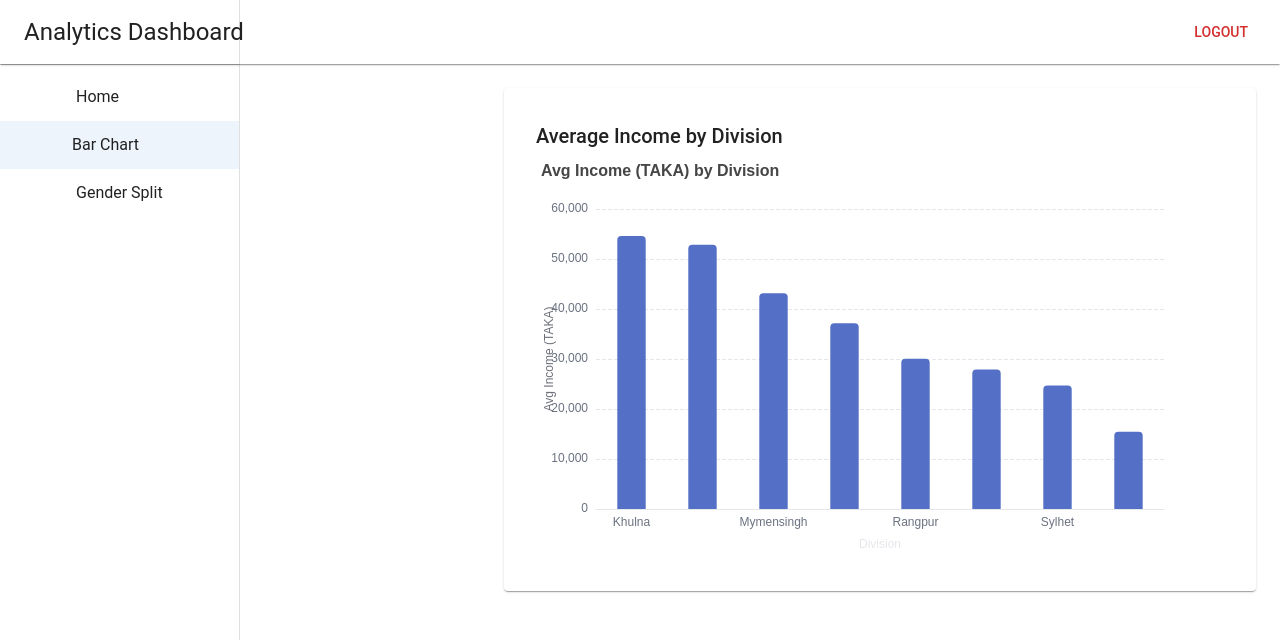
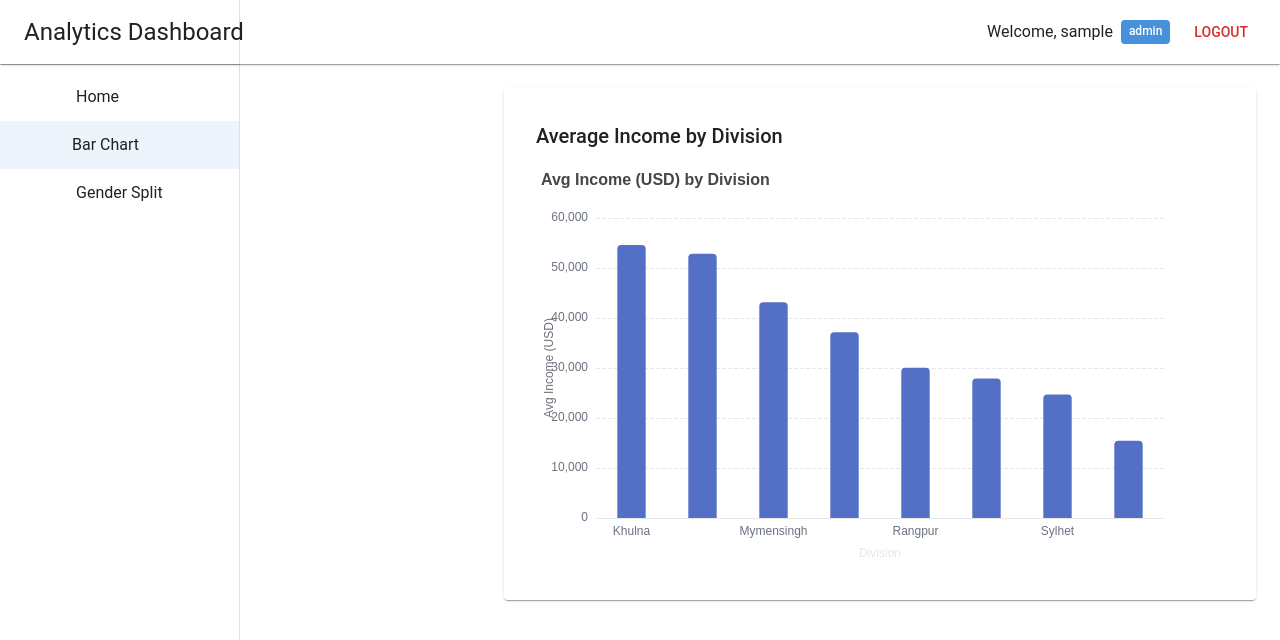
Before and after one commit to nahinAbrar/renata_task, a Next.js app in the folder frontend/: page /dashboard/bar in a window 1280 px wide. Shown: the top 640 px of the page. Built offline with nearby package versions, Linux system fonts and the light colour scheme; sample sign-in values are in the browser's storage; some icons are missing.

Commit message:
Admin/Sales View Add

```diff
--- a/frontend/package.json
+++ b/frontend/package.json
@@ -17,6 +17,7 @@
     "autoprefixer": "^10.4.21",
     "echarts": "^5.6.0",
     "echarts-for-react": "^3.0.2",
+    "file-saver": "^2.0.5",
     "next": "15.3.2",
     "papaparse": "^5.5.2",
     "postcss": "^8.5.3",
--- a/frontend/src/app/dashboard/bar/page.js
+++ b/frontend/src/app/dashboard/bar/page.js
@@ -1,16 +1,39 @@
-// src/app/dashboard/bar/page.js
 "use client";
 
-import React from "react";
+import React, { useState, useMemo } from "react";
+import {
+  Box,
+  Paper,
+  Typography,
+  IconButton,
+  Dialog,
+  DialogTitle,
+  DialogContent,
+  List,
+  ListItem,
+  ListItemText,
+  Button,
+  CircularProgress
+} from "@mui/material";
+import DownloadIcon from "@mui/icons-material/FileDownload";
+import CloseIcon    from "@mui/icons-material/Close";
+
 import { useCustomers } from "@/utils/useCustomers";
-import { useFilters } from "@/contexts/FilterContext";
-import BarChart from "@/components/BarChart";
-import { CircularProgress, Box, Typography, Paper } from "@mui/material";
+import { useFilters }   from "@/contexts/FilterContext";
+import { useAuth }      from "@/utils/useAuth";
+import BarChart        from "@/components/BarChart";
+import { saveAs }      from "file-saver"; // npm install file-saver
 
 export default function AvgIncomeBarPage() {
     // 1) Hooks at the top
     const customers = useCustomers();
     const { division, gender, ageRange } = useFilters();
+    const { role } = useAuth();
+
+    // State for drill modal
+    const [open, setOpen] = useState(false);
+    const [drillDivision, setDrillDivision] = useState(null);
+
 
     // 2) Loading state
     if (!customers.length) {
@@ -41,23 +64,76 @@ export default function AvgIncomeBarPage() {
         value: count ? total / count : 0
     }));
 
+    // CSV Export
+    const handleDownload = () => {
+        // Build CSV: header + rows
+        const header = ["Division", "AvgIncome"];
+        const rows = data.map(r => [r.category, r.value.toFixed(2)]);
+        const csv = [header, ...rows].map(r => r.join(",")).join("\n");
+        const blob = new Blob([csv], { type: "text/csv;charset=utf-8" });
+        saveAs(blob, "avg-income-by-division.csv");
+    };
+
+    // Bar click handler
+    const onChartClick = params => {
+        const clickedDiv = params.name;  // category name
+        setDrillDivision(clickedDiv);
+        setOpen(true);
+    };
+
+    // Customers in drilled division
+    const drillCustomers = customers.filter(c => c.division === drillDivision);
+
     // 5) Render
     return (
-        <Paper sx={{ p: 4 }}>
-            <Typography variant="h6" gutterBottom>
+        <Paper sx={{ p: 4, position: "relative" }}>
+            <Box sx={{ display: "flex", alignItems: "center", mb: 2 }}>
+                <Typography variant="h6" sx={{ flexGrow: 1 }}>
                     Average Income by Division
                 </Typography>
-            {data.length ? (
+
+                {role === "Admin" && (
+                    <IconButton onClick={handleDownload} size="large">
+                        <DownloadIcon />
+                    </IconButton>
+                )}
+            </Box>
+
             <BarChart
                 data={data}
                 xKey="category"
                 yKey="value"
                 xLabel="Division"
-                    yLabel="Avg Income (TAKA)"
+                yLabel="Avg Income (USD)"
+                // ECharts onClick binding
+                onEvents={{ click: onChartClick }}
             />
-            ) : (
-                <Typography>No data to display.</Typography>
-            )}
+
+            {/* Drill-down Dialog */}
+            <Dialog open={open} onClose={() => setOpen(false)} fullWidth maxWidth="sm">
+                <DialogTitle sx={{ m: 0, p: 2 }}>
+                    Customers in “{drillDivision}”
+                    <IconButton
+                        aria-label="close"
+                        onClick={() => setOpen(false)}
+                        sx={{ position: "absolute", right: 8, top: 8 }}
+                    >
+                        <CloseIcon />
+                    </IconButton>
+                </DialogTitle>
+                <DialogContent dividers>
+                    <List>
+                        {drillCustomers.map(c => (
+                            <ListItem key={c.id} divider>
+                                <ListItemText
+                                    primary={c.name}
+                                    secondary={`Age: ${c.age}, Income: $${c.income.toLocaleString()}`}
+                                />
+                            </ListItem>
+                        ))}
+                    </List>
+                </DialogContent>
+            </Dialog>
         </Paper>
     );
 }
--- a/frontend/src/app/dashboard/layout.js
+++ b/frontend/src/app/dashboard/layout.js
@@ -23,10 +23,9 @@ import HomeIcon from "@mui/icons-material/Home";
 import BarChartIcon from "@mui/icons-material/BarChart";
 import PieChartIcon from "@mui/icons-material/PieChart";
 
-
 import ThemeProviderClient from "@/components/ThemeProviderClient";
 import { FilterProvider } from "@/contexts/FilterContext";
-import FilterPanel from "@/components/FilterPanel";
+import { useAuth } from "@/utils/useAuth";
 
 const drawerWidth = 240;
 const navItems = [
@@ -35,11 +34,11 @@ const navItems = [
   { label: "Gender Split", href: "/dashboard/gender", icon: <PieChartIcon /> },
 ];
 
-
 export default function DashboardLayout({ children }) {
-  const router = useRouter();
+  const router   = useRouter();
   const pathname = usePathname();
   const [mobileOpen, setMobileOpen] = React.useState(false);
+  const { username, role } = useAuth(); // ← added
 
   useEffect(() => {
     if (!sessionStorage.getItem("role")) router.replace("/login");
@@ -48,6 +47,7 @@ export default function DashboardLayout({ children }) {
   const handleDrawerToggle = () => setMobileOpen(!mobileOpen);
   const handleLogout = () => {
     sessionStorage.removeItem("role");
+    sessionStorage.removeItem("username");          // ← if you stored username
     router.push("/login");
   };
 
@@ -79,7 +79,7 @@ export default function DashboardLayout({ children }) {
         ))}
       </List>
 
-      {/* Mobile‐only logout */}
+      {/* Mobile‑only logout */}
       <Box sx={{ p: 2, display: { md: "none" } }}>
         <Button variant="outlined" color="error" fullWidth onClick={handleLogout}>
           Logout
@@ -110,10 +110,36 @@ export default function DashboardLayout({ children }) {
               >
                 <MenuIcon />
               </IconButton>
+
               <Typography variant="h5" sx={{ flexGrow: 1 }}>
                 Analytics Dashboard
               </Typography>
-              {/* Desktop‐only Logout */}
+
+              {/* ← Welcome & role badge */}
+              <Box sx={{ display: "flex", alignItems: "center", mr: 2 }}>
+                <Typography variant="body1">
+                  Welcome{username ? `, ${username}` : ""}
+                </Typography>
+                {role && (
+                  <Typography
+                    variant="caption"
+                    sx={{
+                      ml: 1,
+                      px: 1,
+                      py: 0.25,
+                      bgcolor: "primary.light",
+                      borderRadius: 1,
+                      fontSize: "0.75rem",
+                      fontWeight: 500,
+                      color: "primary.contrastText"
+                    }}
+                  >
+                    {role}
+                  </Typography>
+                )}
+              </Box>
+
+              {/* Desktop‑only Logout */}
               <Button
                 color="error"
                 onClick={handleLogout}
@@ -137,7 +163,6 @@ export default function DashboardLayout({ children }) {
               }}
             >
               {drawer}
-
             </Drawer>
             <Drawer
               variant="permanent"
@@ -148,7 +173,6 @@ export default function DashboardLayout({ children }) {
               }}
             >
               {drawer}
-
             </Drawer>
           </Box>
 
--- a/frontend/src/app/login/page.js
+++ b/frontend/src/app/login/page.js
@@ -22,6 +22,7 @@ export default function LoginPage() {
     if (found) {
       // store role in sessionStorage and redirect
       sessionStorage.setItem("role", found.role);
+      sessionStorage.setItem("username", found.username);
       router.push("/dashboard/");
     } else {
       setError("Invalid credentials");
--- a/frontend/src/components/BarChart.jsx
+++ b/frontend/src/components/BarChart.jsx
@@ -11,7 +11,8 @@ export default function BarChart({
   yKey = "value",
   colorKey = null,
   xLabel = xKey,
-  yLabel = yKey
+  yLabel = yKey,
+  onEvents = {},
 }) {
   // 1) Sort by yKey descending
   const sorted = [...data].sort((a, b) => b[yKey] - a[yKey]);
@@ -102,7 +103,7 @@ export default function BarChart({
 
   return (
     <div className="w-full max-w-5xl mx-auto">
-      <ReactECharts option={option} style={{ height: 400, width: "100%" }} />
+      <ReactECharts option={option} style={{ height: 400, width: "100%" }} onEvents={onEvents} />
     </div>
   );
 }
--- /dev/null
+++ b/frontend/src/utils/useAuth.js
@@ -0,0 +1,16 @@
+// src/utils/useAuth.js
+"use client";
+
+import { useState, useEffect } from "react";
+
+export function useAuth() {
+  const [user, setUser] = useState({ username: null, role: null });
+
+  useEffect(() => {
+    const role = sessionStorage.getItem("role");
+    const username = sessionStorage.getItem("username"); // set this on login if you haven’t already
+    setUser({ username, role });
+  }, []);
+
+  return user;
+}
```
Also changed, not shown: 1 other file (tests, documents, lock files or other folders). Lines whose indentation alone changed are shown as unchanged.
